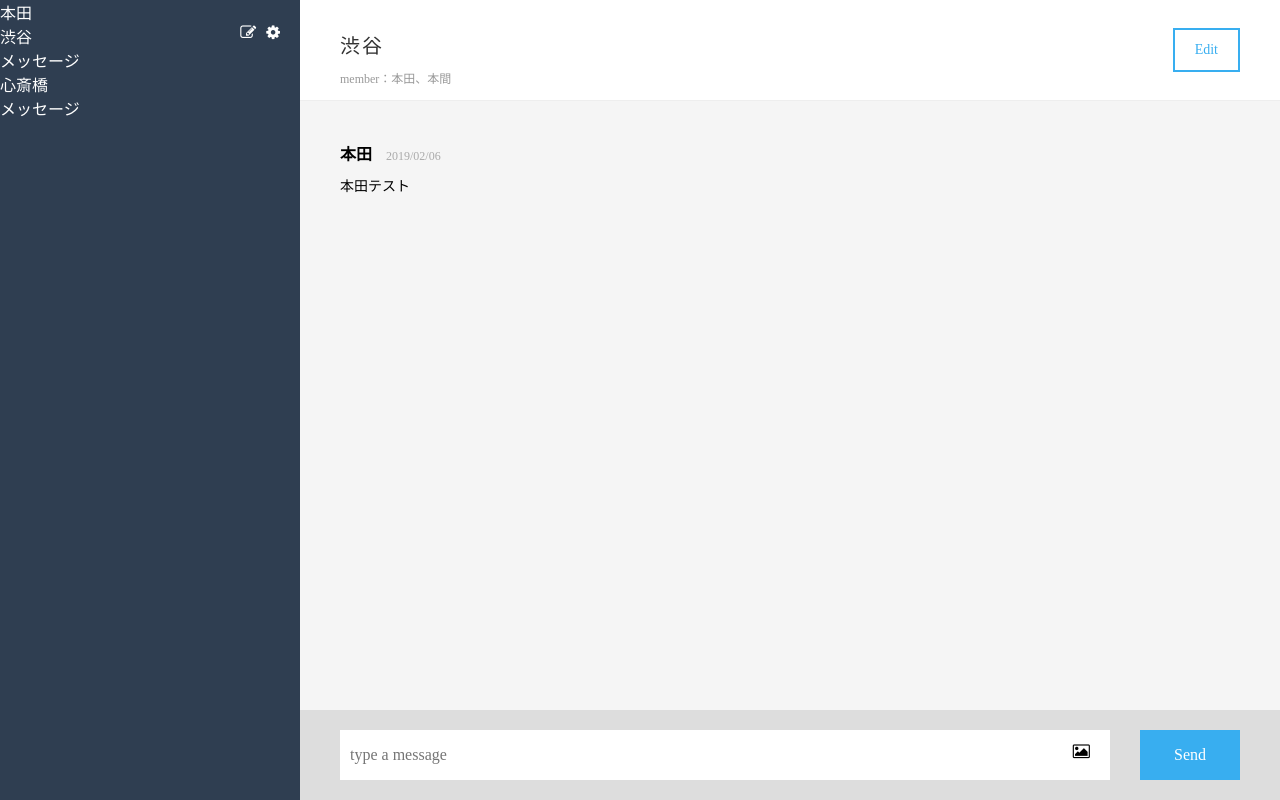
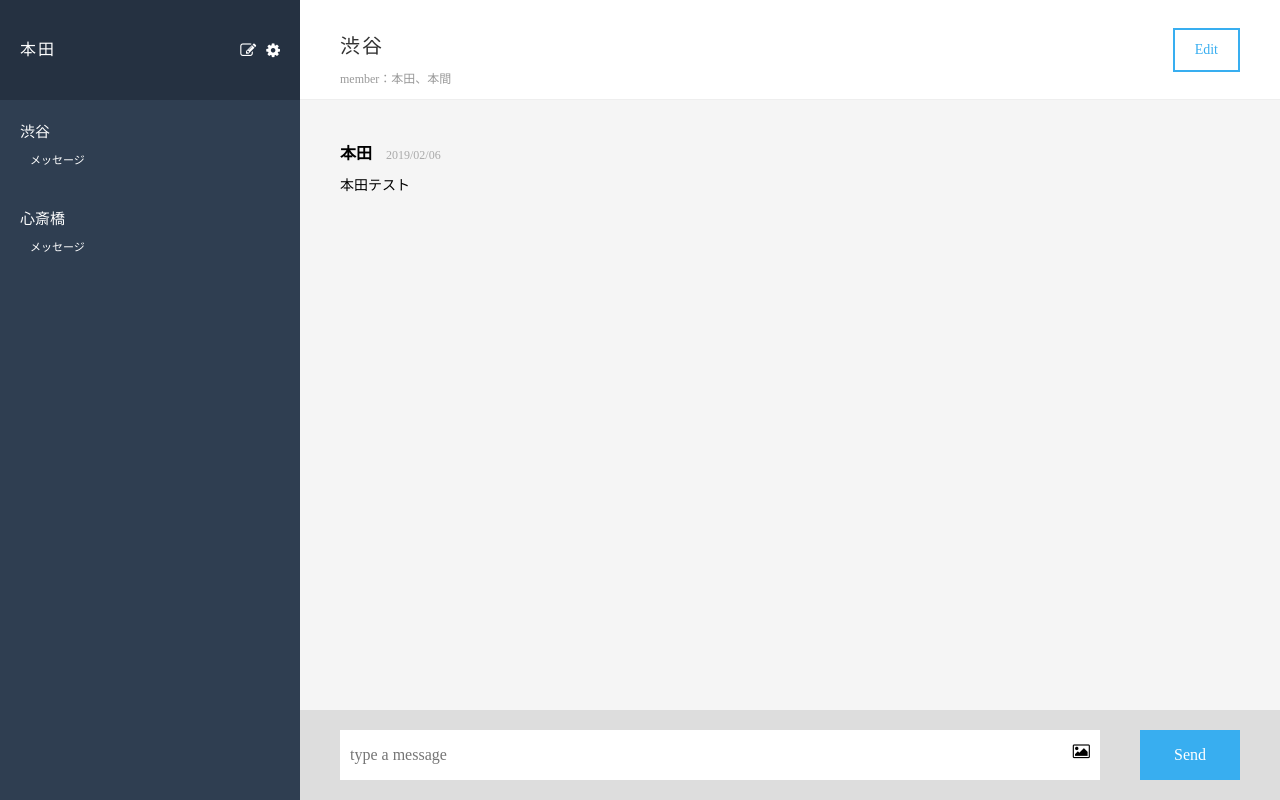
Before and after one commit to hokatsu/chat-space, a Rails app: page /messages in a window 1280 px wide. Run offline with Rails 7, Linux system fonts and the light colour scheme; style sheets or scripts are compiled from the project's sources; some libraries are stand-ins or nearby versions.

Commit message:
sideviewのcss修正

```diff
--- a/app/assets/stylesheets/modules/side.scss
+++ b/app/assets/stylesheets/modules/side.scss
@@ -1,3 +1,7 @@
+*{
+  box-sizing: border-box;
+}
+
 .chat-side {
   background-color: #2f3e51;
   float: left;
@@ -6,34 +10,32 @@
   color: #fff;
 }
 
-.chat-user {
-  height: 60px;
+.side-user {
+  height: 100px;
   background-color: #253141;
-  padding: 20px 10px 20px 20px;
-
+  padding: 0 20px;
+  // padding: 20px 10px 20px 20px;
 
   &__name {
     float: left;
-    line-height: 60px;
+    line-height: 100px;
     letter-spacing: 2px;
-    h5 {
-      font-size: 16px;
-      font-weight: bold;
-    }
+    font-size: 16px;
   }
 }
+
 .icon {
   float: right;
   color: #fff;
+  line-height: 100px;
 }
 
 .fa-cog {
-  margin-right: 20px;
   margin-left: 10px;
 }
 
-.chat-group {
-  padding: 20px 20px;
+.side-group {
+  padding: 20px;
   overflow: scroll;
 
   &__name {
```
